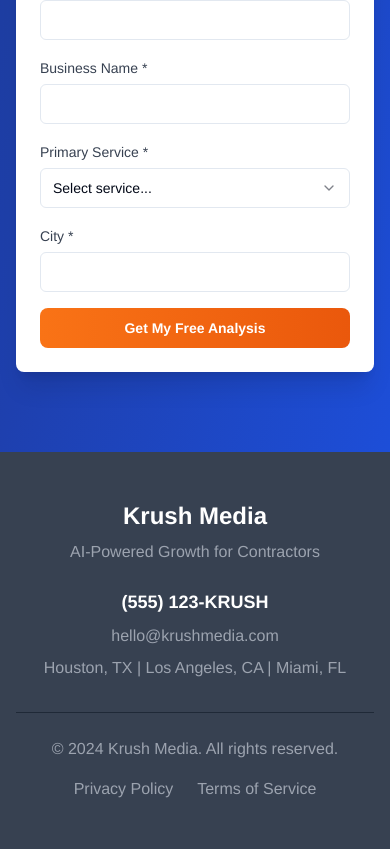
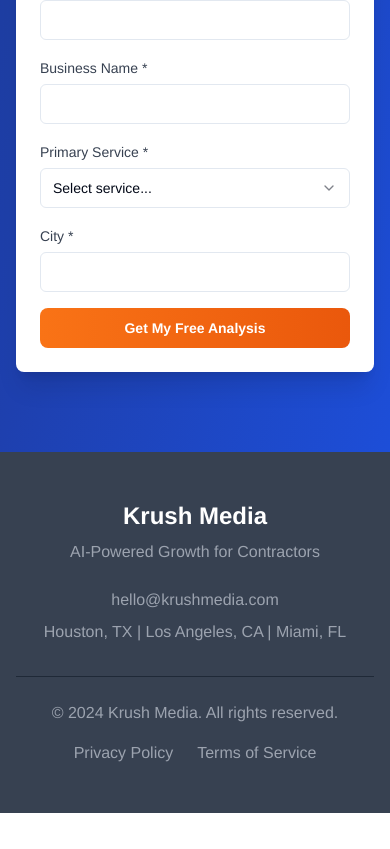
Before and after one commit to rafandradeh/krush-lead-flow-ai, a React (Vite) app: page / in a window 390 px wide. Shown: the part 10867-11716 px from the top of the page. After the commit the page ends 11680 px from the top, so only its background shows below. Built offline with nearby package versions, Linux system fonts and the light colour scheme.

Commit message:
Remove phone number from footer
Removed the phone number from the footer section of the page.

```diff
--- a/src/components/Footer.tsx
+++ b/src/components/Footer.tsx
@@ -38,7 +38,6 @@ const Footer: React.FC<FooterProps> = ({ language }) => {
           <p className="text-gray-400 mb-6">{t.tagline}</p>
 
           <div className="space-y-2 mb-8">
-            <p className="text-lg font-semibold">{t.phone}</p>
             <p className="text-gray-400">{t.email}</p>
             <p className="text-gray-400">{t.address}</p>
           </div>
```
